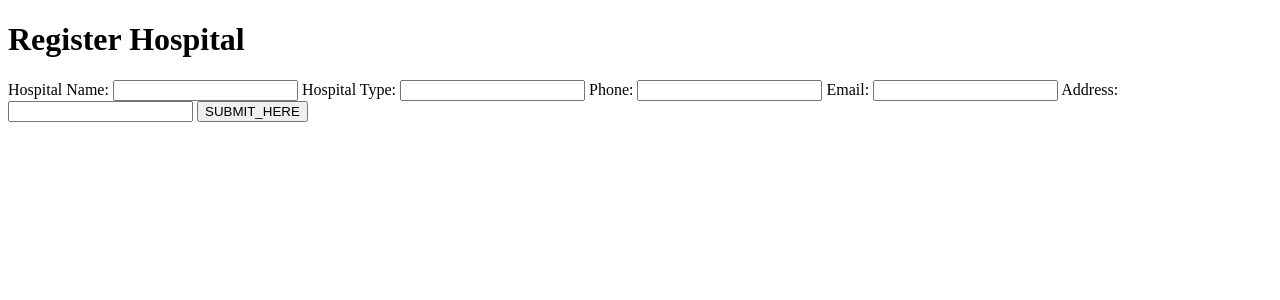
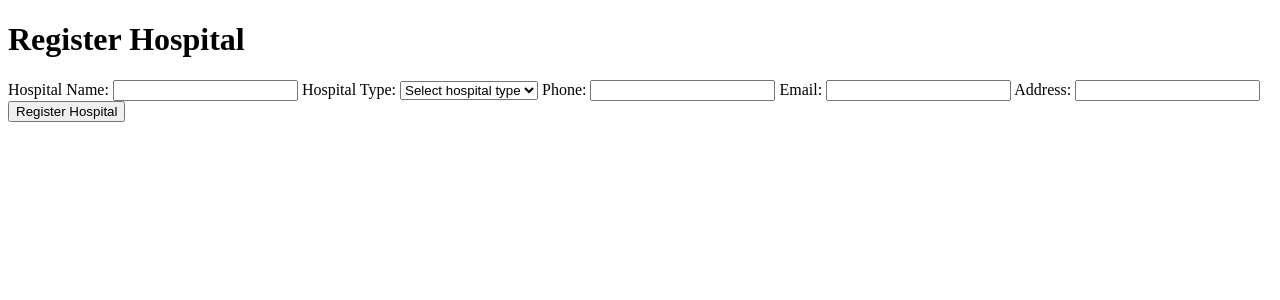
Before and after one commit to ejembiedwin36-oss/DrugReminder, a Flask app: page /register-hospital in a window 1280 px wide. Shown: the top 300 px of the page. Run offline with Flask 3, Linux system fonts and the light colour scheme; parts of the project's set-up code (start-up, migrations or seed data) failed here and were passed over.

Commit message:
Improve hospital registration form validation

```diff
--- a/templates/register_hospital.html
+++ b/templates/register_hospital.html
@@ -11,22 +11,26 @@
 
     <form method="POST">
 
-        <label>Hospital Name:</label>
-        <input type="text" name="hospital_name">
+        <label for="hospital_name">Hospital Name:</label>
+        <input type="text" id="hospital_name" name="hospital_name" required>
 
-        <label>Hospital Type:</label>
-        <input type="text" name="hospital_type">
+        <label for="hospital_type">Hospital Type:</label>
+        <select id="hospital_type" name="hospital_type" required>
+            <option value="">Select hospital type</option>
+            <option value="private">Private</option>
+            <option value="government">Government</option>
+        </select>
 
-        <label>Phone:</label>
-        <input type="tel" name="phone_number">
+        <label for="phone_number">Phone:</label>
+        <input type="tel" id="phone_number" name="phone_number">
 
-        <label>Email:</label>
-        <input type="email" name="email">
+        <label for="email">Email:</label>
+        <input type="email" id="email" name="email">
 
-        <label>Address:</label>
-        <input type="text" name="address">
+        <label for="address">Address:</label>
+        <input type="text" id="address" name="address" required>
 
-        <button type="submit">SUBMIT_HERE</button>
+        <button type="submit">Register Hospital</button>
 
     </form>
 
```
